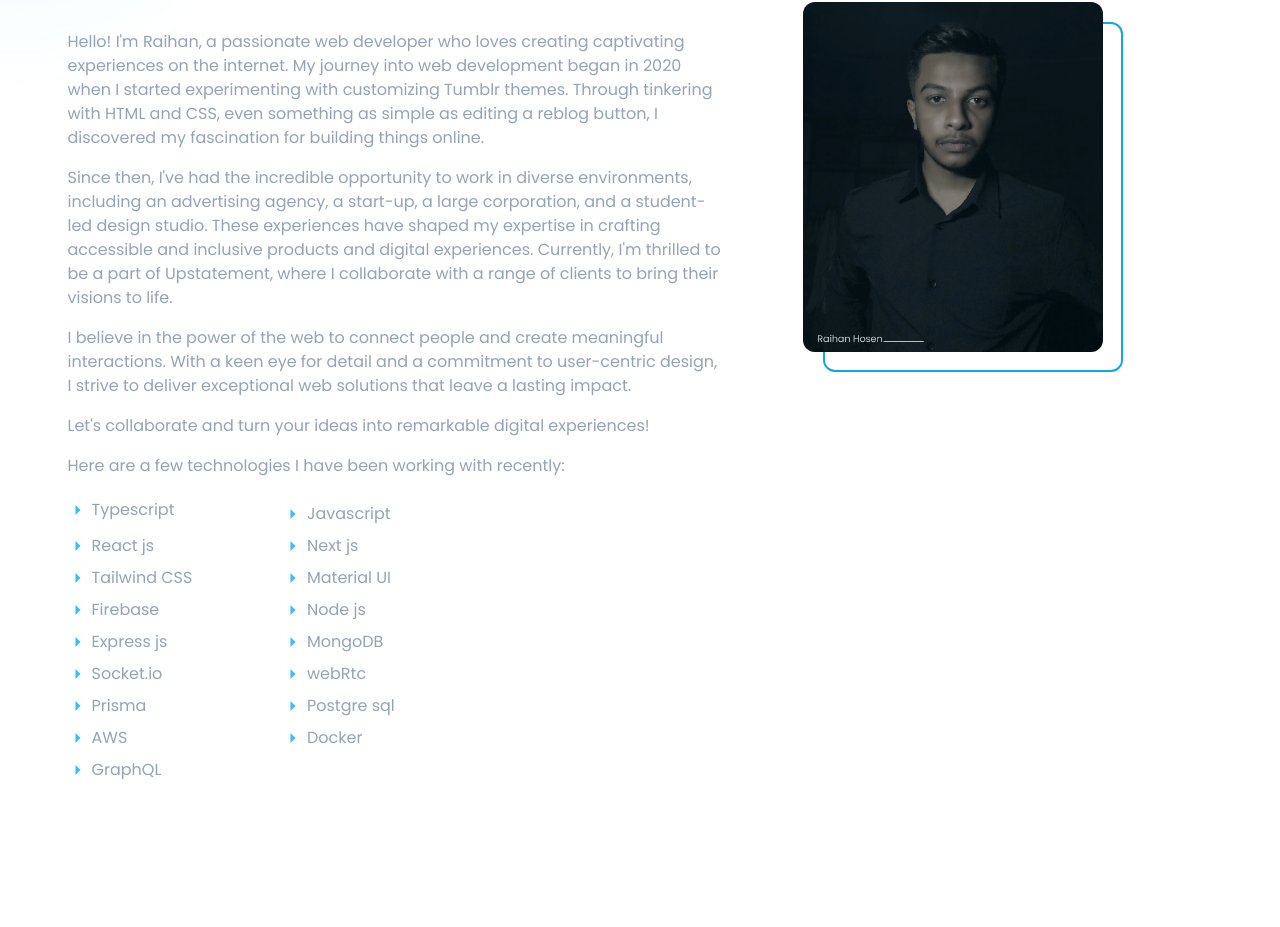
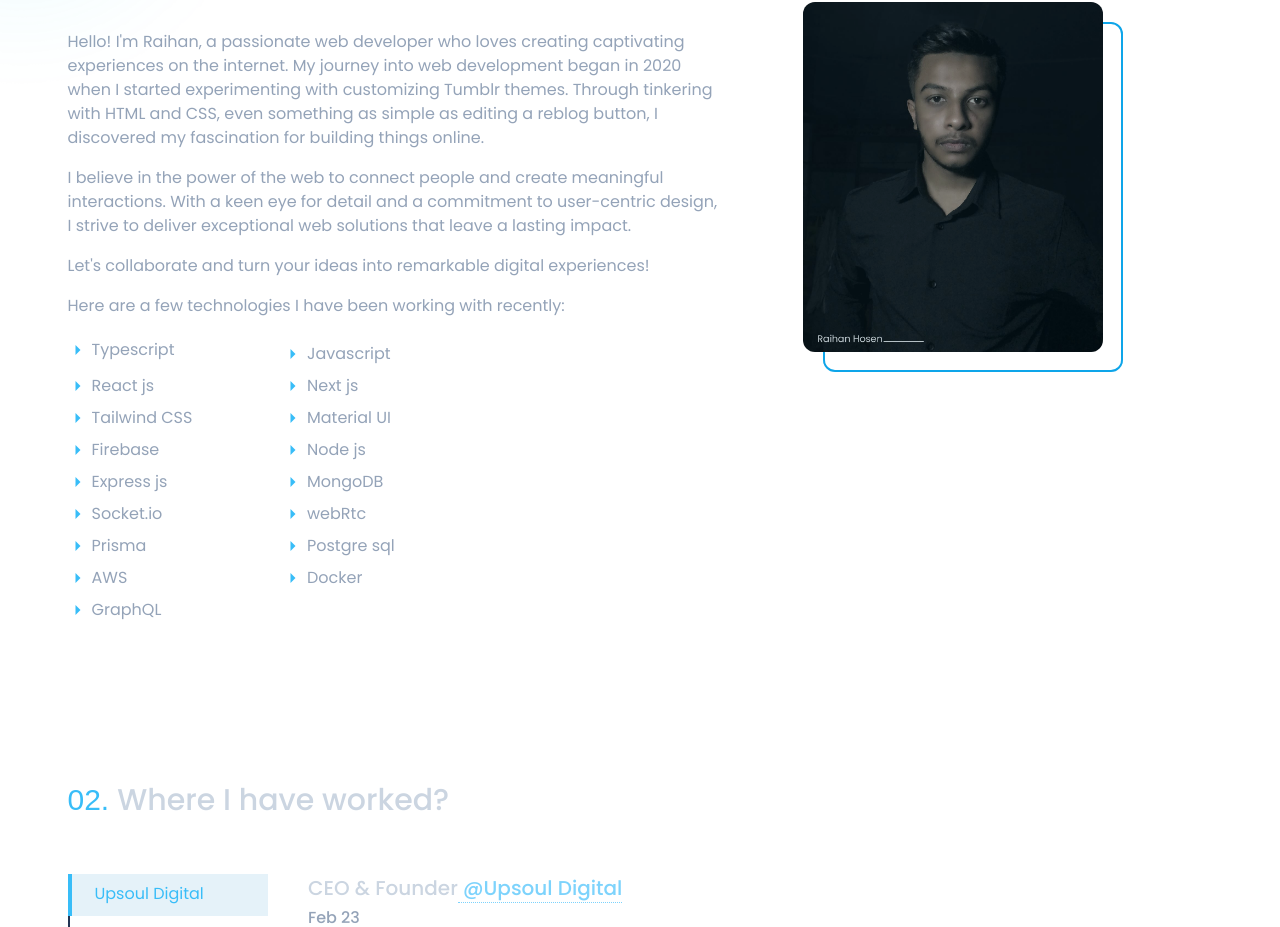
Before and after one commit to raihanhosen011/developer-portfolio, a Next.js app: page / in a window 1280 px wide. Shown: the part 907-1834 px from the top of the page. Built offline with nearby package versions, Linux system fonts and the light colour scheme; a web font is replaced by a local one.

Commit message:
Remove conent

```diff
--- a/src/modules/Home/sections/About/partials/Left.tsx
+++ b/src/modules/Home/sections/About/partials/Left.tsx
@@ -11,7 +11,7 @@ const Left = () => {
   // content
   const content = [
     "Hello! I'm Raihan, a passionate web developer who loves creating captivating experiences on the internet. My journey into web development began in 2020 when I started experimenting with customizing Tumblr themes. Through tinkering with HTML and CSS, even something as simple as editing a reblog button, I discovered my fascination for building things online.",
-    "Since then, I've had the incredible opportunity to work in diverse environments, including an advertising agency, a start-up, a large corporation, and a student-led design studio. These experiences have shaped my expertise in crafting accessible and inclusive products and digital experiences. Currently, I'm thrilled to be a part of Upstatement, where I collaborate with a range of clients to bring their visions to life.",
+    // "Since then, I've had the incredible opportunity to work in diverse environments, including an advertising agency, a start-up, a large corporation, and a student-led design studio. These experiences have shaped my expertise in crafting accessible and inclusive products and digital experiences. Currently, I'm thrilled to be a part of Upstatement, where I collaborate with a range of clients to bring their visions to life.",
     "I believe in the power of the web to connect people and create meaningful interactions. With a keen eye for detail and a commitment to user-centric design, I strive to deliver exceptional web solutions that leave a lasting impact.",
     "Let's collaborate and turn your ideas into remarkable digital experiences!",
     "Here are a few technologies I have been working with recently:"
```
